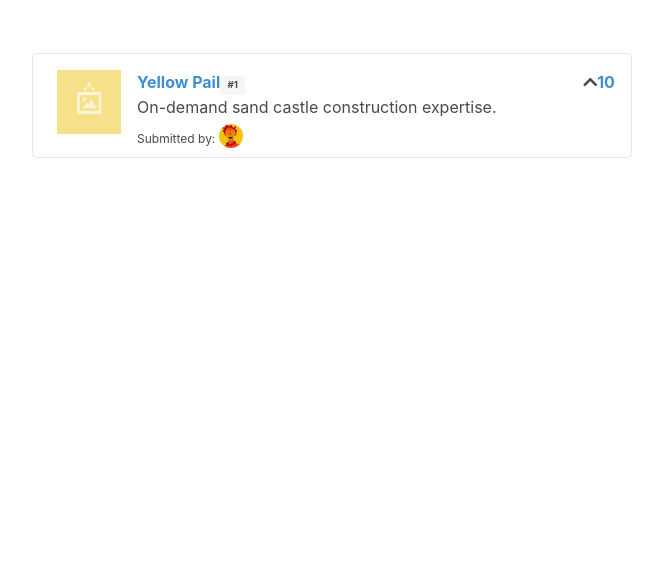
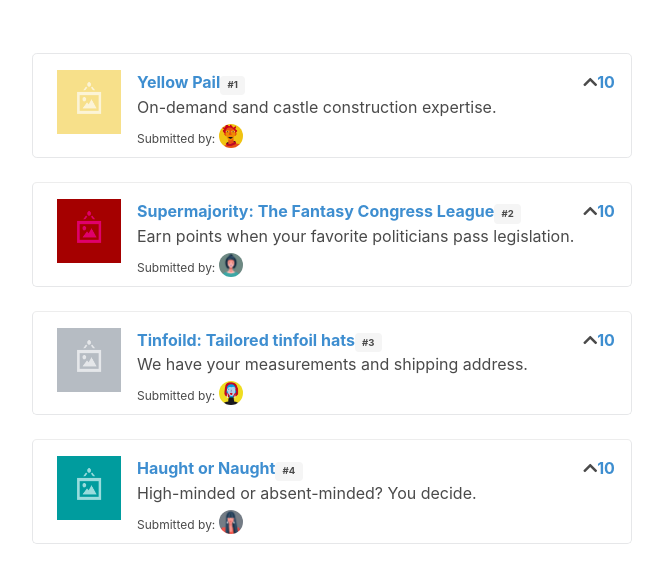
Before and after one commit to staniboy/UpVote, a plain HTML site: page index.html in a window 1280 px wide. Shown: the part 71-654 px from the top of the page, without its empty margins (308-971 px from the left). Drawn offline with nearby package versions, Linux system fonts and the light colour scheme.

Commit message:
feat: added v-for loop to article

```diff
--- a/index.html
+++ b/index.html
@@ -19,25 +19,29 @@
     <div id="app">
       <h2 class="title has-text-centered dividing-header">UpVote!</h2>
       <div class="section">
-        <article class="media">
+        <article
+          v-for="submission in submissions"
+          :key="submission.id"
+          class="media"
+        >
           <figure class="media-left">
-            <img class="image is-64x64" :src="submissions[0].submissionImage" />
+            <img class="image is-64x64" :src="submission.submissionImage" />
           </figure>
           <div class="media-content">
             <div class="content">
               <p>
                 <strong>
                   <a href="#" class="has-text-info"
-                    >{{ submissions[0].title }}</a
+                    >{{ submission.title }}</a
                   >
-                  <span class="tag is-small">#{{submissions[0].id}}</span>
+                  <span class="tag is-small">#{{submission.id}}</span>
                 </strong>
                 <br />
-                {{submissions[0].description}}
+                {{submission.description}}
                 <br />
                 <small class="is-size-7">
                   Submitted by:
-                  <img class="image is-24x24" :src="submissions[0].avatar" />
+                  <img class="image is-24x24" :src="submission.avatar" />
                 </small>
               </p>
             </div>
```
